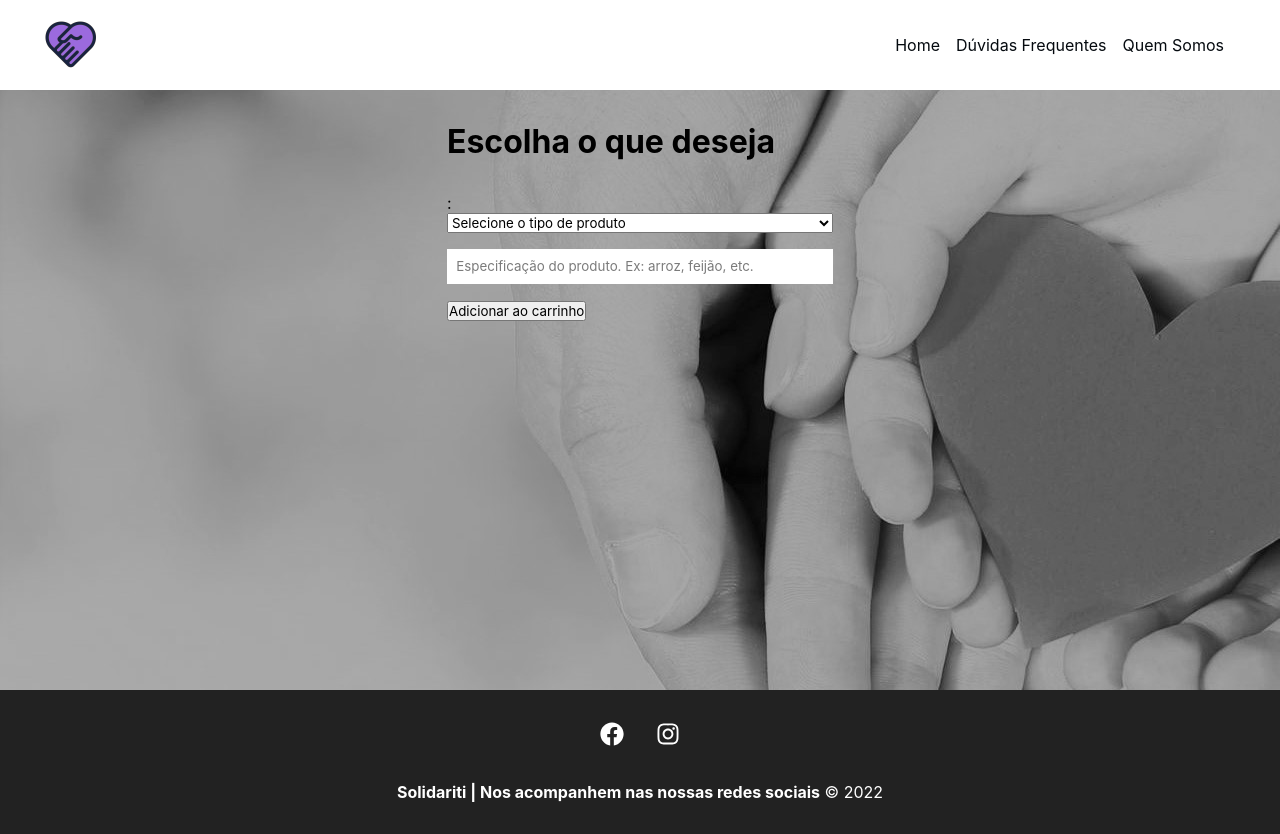
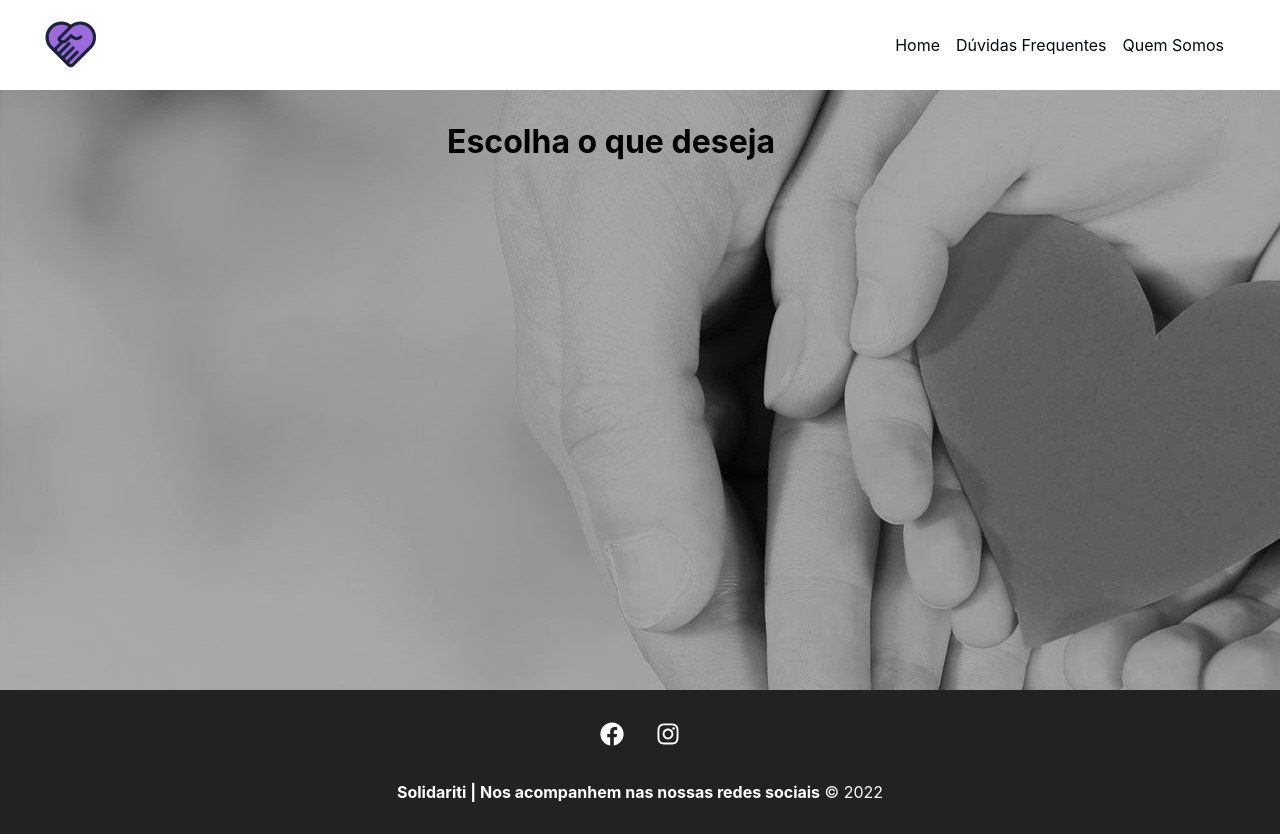
Before and after one commit to anapaulaghix/app-js, a React (Create React App) app: page /Receber in a window 1280 px wide. Built offline with nearby package versions, Linux system fonts and the light colour scheme.

Commit message:
adicionando os produtos

```diff
--- a/src/components/pages/Doar.js
+++ b/src/components/pages/Doar.js
@@ -1,12 +1,20 @@
-import ProjectForm from '../project/ProjectForm'
 import styles from './Doar.module.css'
-
+import Alimentos from '../project/Alimentos'
+import Roupas from '../project/Roupas'
+import Higiene from '../project/Higiene'
+import Brinquedos from '../project/Brinquedos'
+import Moveis from '../project/Moveis'
 
 function Doar(){
     return(
         <div className={styles.doar_container}>
         <h1>Escolha por categorias</h1>
-        <ProjectForm />
+        <p>Só trabalhamos com o que está descrito em cada categoria, não aceitamos outras coisas.</p>
+        <Alimentos />
+        <Roupas/>
+        <Higiene/>
+        <Brinquedos/>
+        <Moveis/>
         </div>
     )
 }
--- a/src/components/pages/Receber.js
+++ b/src/components/pages/Receber.js
@@ -1,11 +1,9 @@
-import ProjectForm from '../project/ProjectForm'
 import styles from './Receber.module.css'
 
 function Receber(){
     return(
         <div className={styles.receber_container}>
             <h1>Escolha o que deseja</h1>
-            <ProjectForm />
         </div>
     )
 }
--- /dev/null
+++ b/src/components/project/Moveis.js
@@ -0,0 +1,7 @@
+function Moveis(){
+    return(
+        <h1>Móveis</h1>
+    )
+}
+
+export default Moveis
--- a/src/components/project/ProjectForm.js
+++ /dev/null
@@ -1,22 +0,0 @@
-import Input from '../form/input'
-import Select from '../form/Select'
-import styles from './ProjectForm.module.css'
-
-function ProjectForm(){
-    return (
-        <form className={styles.form}>
-        <Select />
-        <Input
-        type="text"
-        text="Especificação do produto"
-        name="name"
-        placeholder="Especificação do produto. Ex: arroz, feijão, etc."
-         />
-            <div>
-            <input type='submit' value='Adicionar ao carrinho'></input>
-            </div>
-        </form>
-    )
-}
-
-export default ProjectForm
--- a/src/components/project/ProjectForm.module.css
+++ /dev/null
@@ -1,4 +0,0 @@
-.form{
-    width: 100%;
-    margin: 2em 0;
-}
```
Also changed, not shown: src/components/project/Alimentos.js (added), src/components/project/Brinquedos.js (added), src/components/project/Formulario.js (added), src/components/project/Higiene.js (added), src/components/project/Roupas.js (added), src/img/fundo2.jpg (deleted).
